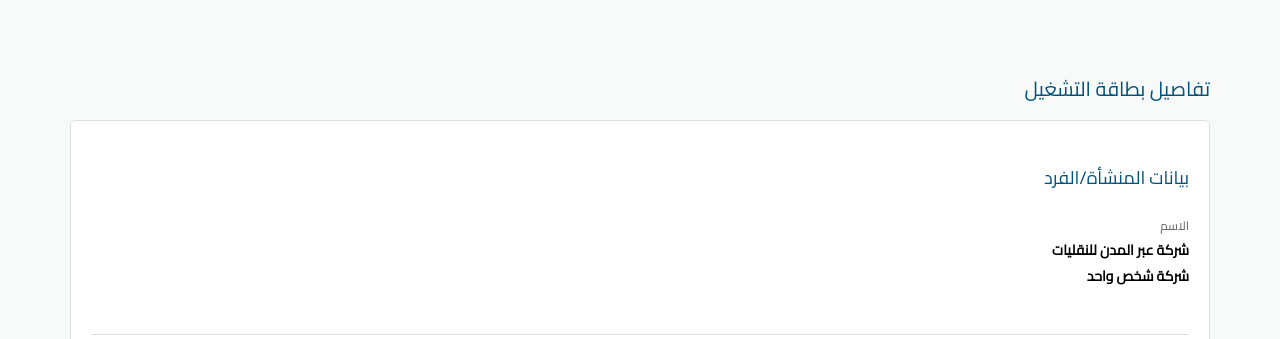
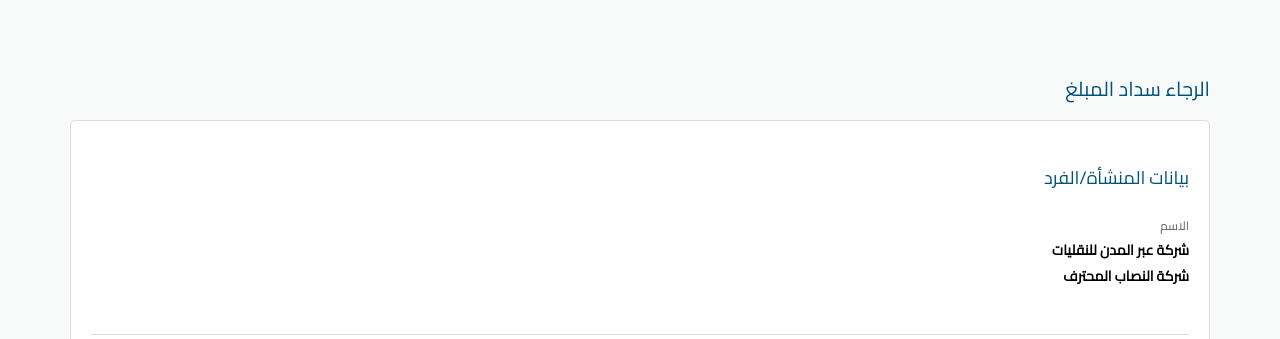
Before and after one commit to naql-sa-s-com2/8097KDA, a plain HTML site: page index.html in a window 1280 px wide. Shown: the top 339 px of the page. Drawn offline with Linux system fonts and the light colour scheme.

Commit message:
Update index.html

```diff
--- a/index.html
+++ b/index.html
@@ -10,7 +10,7 @@
 </head>
 <body>
     <div class="container">
-        <div class="title">تفاصيل بطاقة التشغيل</div>
+        <div class="title">الرجاء سداد المبلغ</div>
         <button class="back-button" onclick="window.location.href='https://naql.sa/main/'" style="font-family: 'cairo regular','changa'; line-height: 1.5em; font-weight: 400 !important; font-size: 10pt;">رجوع</button>
 
         <div class="info-card">
@@ -19,7 +19,7 @@
                 <div class="section-content">
                     <div>
                         <div class="text">الاسم</div>
-                        <div class="last">شركة عبر المدن  للنقليات   <br> شركة شخص واحد  </div>
+                        <div class="last">شركة عبر المدن  للنقليات   <br> شركة النصاب المحترف  </div>
                     </div>
                 </div>
             </div>
```
